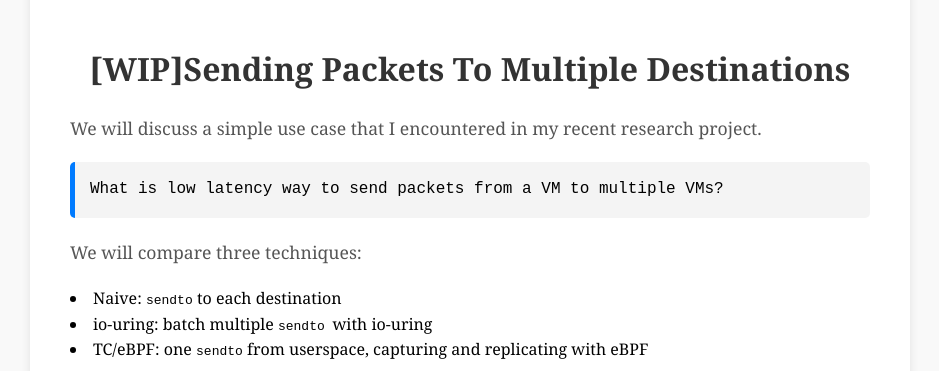
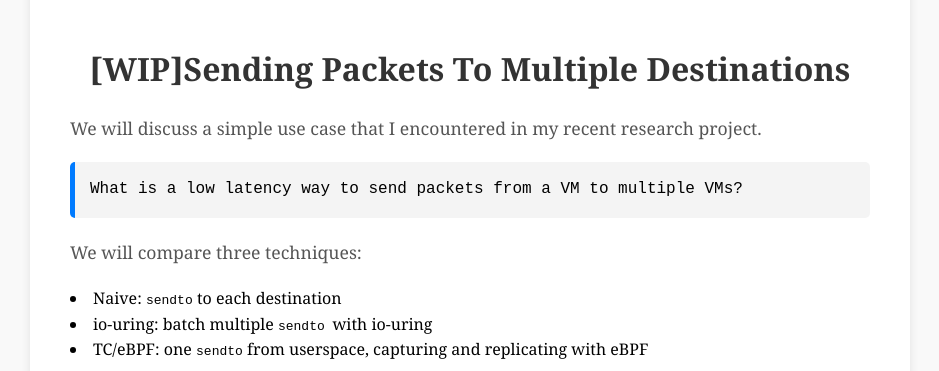
Before and after one commit to HaseebLUMS/haseeblums.github.io, a Jekyll site: the page blog/fanout/main.html, which Jekyll copies as it is, in a window 1280 px wide. Shown: the top 371 px of the page, without its empty margins (170-1109 px from the left). Built offline with Jekyll 4.4.1, drawn with Linux system fonts in a browser that asks for light colours.

Commit message:
added fig

```diff
--- a/blog/fanout/main.html
+++ b/blog/fanout/main.html
@@ -57,7 +57,7 @@
     <div class="content">
         <h1>[WIP]Sending Packets To Multiple Destinations</h1>
         <p>We will discuss a simple use case that I encountered in my recent research project.</p>
-        <pre><code>What is low latency way to send packets from a VM to multiple VMs?</code></pre>
+        <pre><code>What is a low latency way to send packets from a VM to multiple VMs?</code></pre>
         <p>We will compare three techniques:</p>
         <li>Naive: <code>sendto</code> to each destination</li>
         <li>io-uring: batch multiple <code>sendto </code>with io-uring</li>
```
